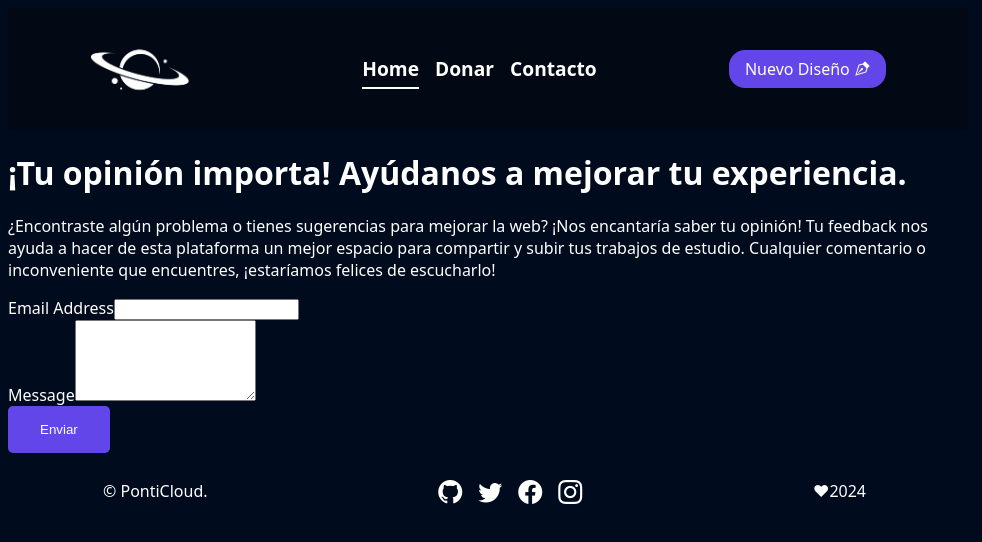
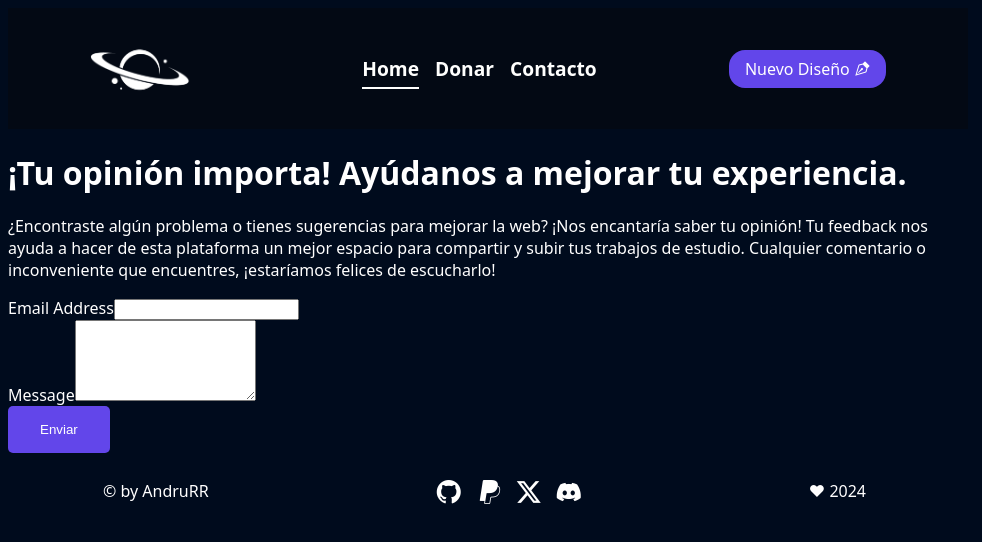
Before and after one commit to DruChill/PontiCloud, a React (Vite) app: page /contact in a window 1280 px wide. Shown: the top 542 px of the page, without its empty margins (0-982 px from the left). Built offline with nearby package versions, Linux system fonts and the light colour scheme; no server answers.

Commit message:
Update footer copyright and social media links for clarity and relevance

```diff
--- a/src/assets/Components/Footer.jsx
+++ b/src/assets/Components/Footer.jsx
@@ -5,22 +5,22 @@ function Footer() {
 
   return (
     <footer>
-    <p>&copy; PontiCloud.</p>
+    <p>&copy; by AndruRR</p>
     <div className='social__media'>
       <a href="https://github.com/DruChill/PontiCloud" target='blank'>
         <i class="bi bi-github"></i>
       </a>
-      <a href="#">
-        <i class="bi bi-twitter"></i>
+      <a href="https://www.paypal.com/donate/?hosted_button_id=7P22SAK9FTTJC" target='blank'>
+        <i class="bi bi-paypal"></i>
       </a>
       <a href="#">
-        <i class="bi bi-facebook"></i>
+        <i class="bi bi-twitter-x"></i>
       </a>
       <a href="#">
-        <i class="bi bi-instagram"></i>
+        <i class="bi bi-discord"></i>
       </a>
     </div>
-    <p>&hearts;{today.getFullYear()}</p>
+    <p>&hearts; {today.getFullYear()}</p>
   </footer>
   )
 }
```
